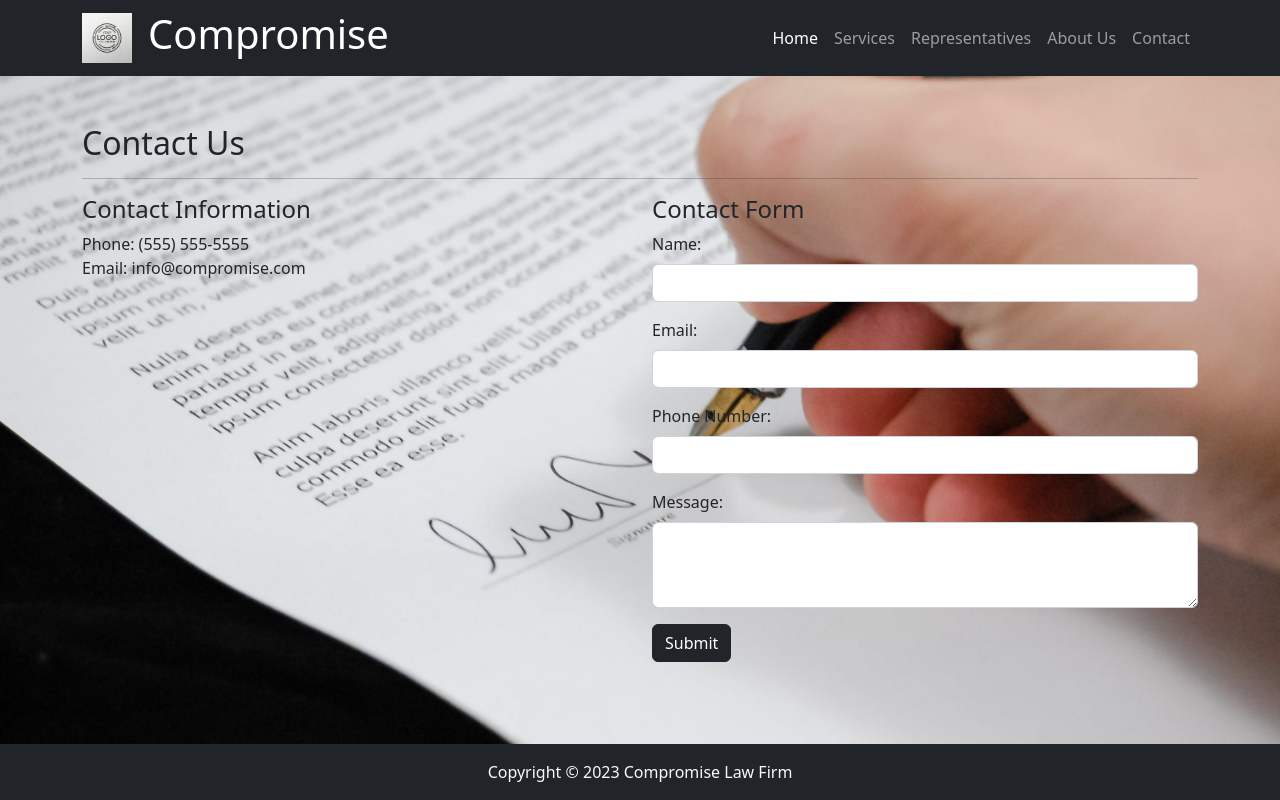
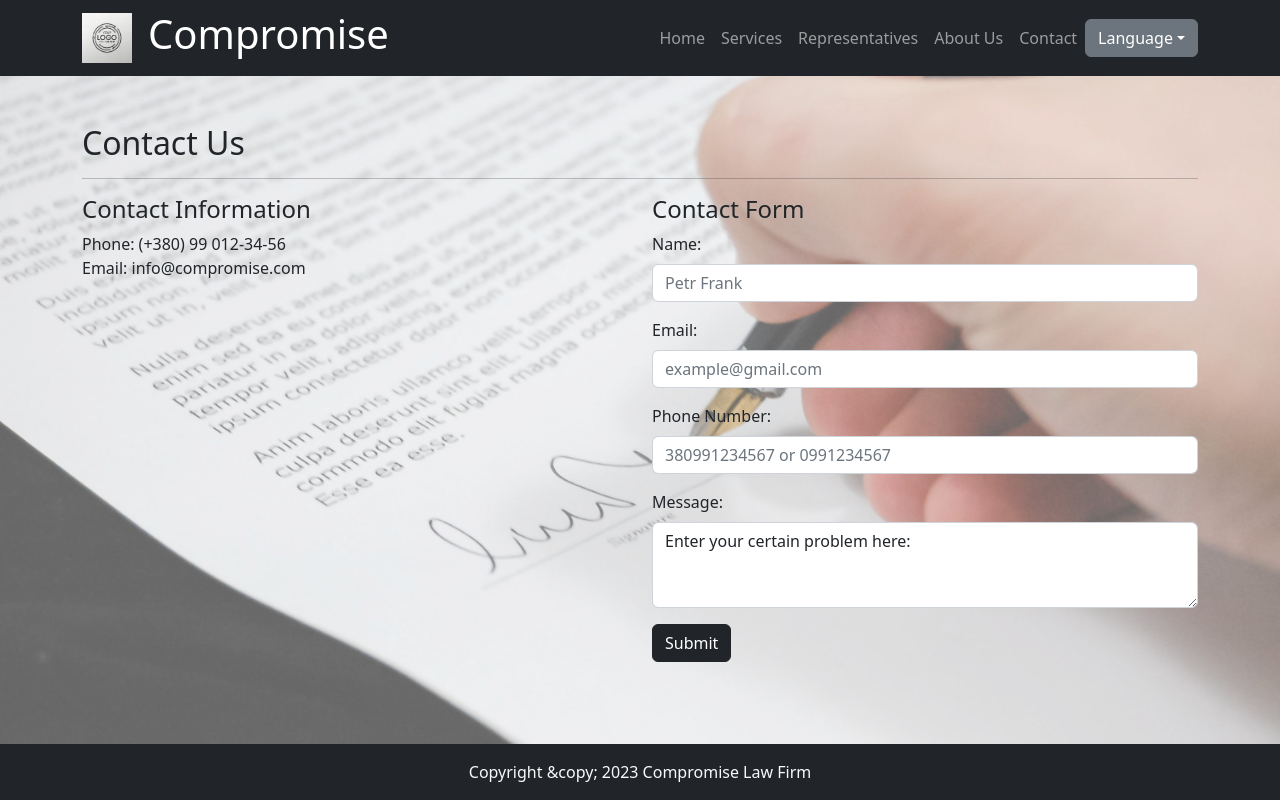
Before and after one commit to DemetrSin/Law-firm-landing, a FastAPI app: page /contact in a window 1280 px wide. Run offline with FastAPI, Linux system fonts and the light colour scheme.

Commit message:
not working (

```diff
--- a/main.py
+++ b/main.py
@@ -1,4 +1,3 @@
-import warnings
 from fastapi import FastAPI, Request, Form, BackgroundTasks, Depends, HTTPException
 from fastapi.responses import HTMLResponse
 from fastapi.staticfiles import StaticFiles
@@ -7,11 +6,14 @@
 
 from send_mail import send_email_background
 
-app = FastAPI(debug=True)
+
+app = FastAPI(debug=False)
 
 app.mount('/static', StaticFiles(directory='static'), name='static')
 
 templates = Jinja2Templates(directory='templates')
+
+supported_languages = ["en_US", "ru_RU"]
 
 
 class ContactForm(BaseModel):
@@ -21,9 +23,7 @@
     message: str
 
     @classmethod
-    def as_form(cls, name: str = Form(), email: EmailStr = Form(), phone: str = Form(),
-                message: str = Form()) -> 'ContactForm':
-        return cls(name=name, email=email, phone=phone, message=message)
+    def as_form(cls, name: str = Form(), email: EmailStr = Form(), phone: str = Form(), message: str = Form()) -> 'ContactForm': return cls(name=name, email=email, phone=phone, message=message)
 
     @field_validator('name')
     @classmethod
@@ -34,11 +34,12 @@
             raise ValueError('String length should not exceed 100 characters')
         return value
 
-    # @field_validator('message')
-    # @classmethod
-    # def message_validator(cls, value: str):
-    #     if len(value) > 1000:
-    #         raise ValueError("Message must contain no more then 1000 characters")
+    @field_validator('message')
+    @classmethod
+    def message_validator(cls, value: str):
+        if len(value) > 1000:
+            raise ValueError("Message must contain no more then 1000 characters")
+        return value
 
 
 class ResponseModel(BaseModel):
@@ -72,8 +73,7 @@
 
 
 @app.post("/contact")
-async def post_contact(background_tasks: BackgroundTasks, request: Request,
-                       form: ContactForm = Depends(ContactForm.as_form)):
+async def post_contact(background_tasks: BackgroundTasks, request: Request, form: ContactForm = Depends(ContactForm.as_form)):
     data = form.model_dump()
     send_email_background(background_tasks, data, request)
     return templates.TemplateResponse('contact_response.html', {'request': request, 'form': form})
--- a/static/styles.css
+++ b/static/styles.css
@@ -1,6 +1,23 @@
-body {
-  background-position: center;
+.background-image {
+  position: fixed;
+  top: 0;
+  left: 0;
+  width: 100%;
+  height: 100%;
+  background-image: url('images/pexels-pixabay-48148.jpg');
+  background-repeat: no-repeat;
   background-size: cover;
+  background-position: center center;
+  z-index: -1;
+  opacity: 0.6;
+}
+
+.jumbotron h1.display-4 {
+  font-weight: normal;
+}
+
+.lead {
+    font-weight: normal;
 }
 
 .card {
@@ -32,19 +49,7 @@
     font-weight: bold;
 }
 
-
-/*textarea, input:invalid {*/
-/*  border: 2px dashed red;*/
-/*}*/
-
-/*input:invalid:required {*/
-/*  background-image: linear-gradient(to right, gray, lightgreen);*/
-/*}*/
-
-/*textarea:invalid:required {*/
-/*  background-image: linear-gradient(to right, gray, lightgreen);*/
-/*}*/
-
-/*textarea, input:valid {*/
-/*  border: 2px solid black;*/
-/*}*/
+.nav-link.selected {
+    background-color: #333;
+    color: #fff;
+}
--- a/templates/base.html
+++ b/templates/base.html
@@ -1,45 +1,59 @@
 <!DOCTYPE html>
-<html lang="en">
+<html lang="{{ lang }}">
 <head>
     <meta charset="UTF-8">
     <meta name="viewport" content="width=device-width, initial-scale=1.0">
-  <title>Compromise Law Firm</title>
+    <title data-i18n="page_title">Compromise Law Firm</title>
     <link rel="stylesheet" href="https://cdn.jsdelivr.net/npm/bootstrap@5.2.2/dist/css/bootstrap.min.css">
     <link rel="stylesheet" href="{{ url_for('static', path='/styles.css') }}">
 </head>
-<body style="background-image: url('static/images/pexels-pixabay-48148.jpg');" class="d-flex flex-column min-vh-100">
-
+<body class="d-flex flex-column min-vh-100">
+<div class="background-image"></div>
 <nav class="navbar navbar-expand-lg navbar-dark bg-dark sticky-top" style="background-color: #333;">
     <div class="container">
         <a class="navbar-brand" href="#">
             <img src="/static/images/223.jpg" alt="Compromise Logo" width="50">
         </a>
-      <h1 style="color: white;">Compromise</h1>
-      <button class="navbar-toggler" type="button" data-bs-toggle="collapse" data-bs-target="#navbarNav" aria-controls="navbarNav" aria-expanded="false" aria-label="Toggle navigation">
+        <h1 style="color: white;" data-i18n="navbar_title">Compromise</h1>
+        <button class="navbar-toggler" type="button" data-bs-toggle="collapse" data-bs-target="#navbarNav"
+                aria-controls="navbarNav" aria-expanded="false" aria-label="Toggle navigation">
             <span class="navbar-toggler-icon"></span>
         </button>
         <div class="collapse navbar-collapse" id="navbarNav">
             <ul class="navbar-nav ms-auto">
                 <li class="nav-item">
-            <a class="nav-link active"
-              aria-current="page" href="{{ url_for('get_home') }}">Home</a>
+                    <a class="nav-link"  active
+                       aria-current="page" href="{{ url_for('get_home') }}" data-i18n="nav_home">Home</a>
                 </li>
                 <li class="nav-item">
                     <a class="nav-link"
-              href="{{ url_for('get_services') }}">Services</a>
+                       href="{{ url_for('get_services') }}" data-i18n="nav_services">Services</a>
                 </li>
                 <li class="nav-item">
-            <a class="nav-link" href="{{ url_for('get_representatives') }}">Representatives</a>
+                    <a class="nav-link" href="{{ url_for('get_representatives') }}" data-i18n="nav_representatives">
+                        Representatives</a>
                 </li>
                 <li class="nav-item">
                     <a class="nav-link"
-              href="{{ url_for('get_about') }}">About Us</a>
+                       href="{{ url_for('get_about') }}" data-i18n="nav_about">About Us</a>
                 </li>
                 <li class="nav-item">
-            <a class="nav-link " href="{{ url_for('get_contact') }}">Contact
+                    <a class="nav-link" href="{{ url_for('get_contact') }}" data-i18n="nav_contact">Contact
                     </a>
                 </li>
             </ul>
+            <div class="dropdown">
+                <button class="btn btn-secondary dropdown-toggle" type="button" id="langDropdown"
+                        data-bs-toggle="dropdown" aria-expanded="false" data-i18n="lang_button">
+                    Language
+                </button>
+                <ul class="dropdown-menu" aria-labelledby="langDropdown">
+                    <li><a class="dropdown-item" id="en" href="?lang=en" onclick="changeLanguage('en')"
+                           data-i18n="lang_english">English</a></li>
+                    <li><a class="dropdown-item" id="ru" href="?lang=ru" onclick="changeLanguage('ru')"
+                           data-i18n="lang_russian">Русский</a></li>
+                </ul>
+            </div>
         </div>
     </div>
 </nav>
@@ -51,10 +65,12 @@
 
 <footer class="py-3 bg-dark text-light mt-auto">
     <div class="container">
-      <p class="text-center mb-0">Copyright &copy; 2023 Compromise Law Firm</p>
+        <p class="text-center mb-0" data-i18n="footer_copyright">Copyright &copy; 2023 Compromise Law Firm</p>
     </div>
 </footer>
 
 <script src="https://cdn.jsdelivr.net/npm/bootstrap@5.2.2/dist/js/bootstrap.bundle.min.js"></script>
+<script src="static/js/trans.js"></script>
+
 </body>
 </html>
--- a/templates/contact.html
+++ b/templates/contact.html
@@ -2,40 +2,51 @@
 {% block content %}
     <section id="contact" class="py-5">
         <div class="container">
-      <h2>Contact Us</h2>
+            <h2 data-i18n="contact_us">Contact Us</h2>
             <hr>
             <div class="row">
                 <div class="col-md-6">
-          <h4>Contact Information</h4>
+                    <h4 data-i18n="contact_information">Contact Information</h4>
                     <ul class="list-unstyled">
-            <li><i class="fa fa-phone"></i> Phone: (555) 555-5555</li>
-            <li><i class="fa fa-envelope"></i> Email: info@compromise.com</li>
+                        <li><i class="fa fa-phone"></i> <span data-i18n="phone_info">Phone: (+380) 99 012-34-56</span>
+                        </li>
+                        <li><i class="fa fa-envelope"></i> <span
+                                data-i18n="email_info">Email: info@compromise.com</span></li>
                     </ul>
                 </div>
                 <div class="col-md-6">
-          <h4>Contact Form</h4>
-          <form action="/contact" method="POST" novalidate>
+                    <h4 data-i18n="contact_form">Contact Form</h4>
+                    <form action="/contact" method="POST">
                         <div class="mb-3">
-              <label for="name" class="form-label">Name:</label>
-              <input type="text" class="form-control" id="name" name="name" required>
+                            <label for="name" class="form-label" data-i18n="name_label">Name:</label>
+                            <input type="text" class="form-control" id="name" name="name" pattern="[A-Za-zА-Яа-яЁё]+"
+                                   title="Please enter only letters" required placeholder="Petr Frank"
+                                   data-i18n="name_placeholder">
                         </div>
                         <div class="mb-3">
-              <label for="email" class="form-label">Email:</label>
-              <input type="email" class="form-control" id="email" name="email" required>
+                            <label for="email" class="form-label" data-i18n="email_label">Email:</label>
+                            <input type="email" class="form-control" id="email" name="email" required
+                                   placeholder="example@gmail.com" data-i18n="email_placeholder">
                         </div>
                         <div class="mb-3">
-              <label for="phone" class="form-label">Phone Number:</label>
-              <input type="tel" class="form-control" id="phone" name="phone" required>
-              <div class="invalid-feedback">Please enter a valid phone number.</div>
+                            <label for="phone" class="form-label" data-i18n="phone_label">Phone Number:</label>
+                            <input type="tel" class="form-control" id="phone" name="phone" pattern="[0-9]+"
+                                   minlength="10" maxlength="12" required placeholder="380991234567 or 0991234567"
+                                   data-i18n="phone_placeholder">
+                            <div class="invalid-feedback" data-i18n="phone_invalid_feedback">Please enter a valid phone
+                                number.
+                            </div>
                         </div>
                         <div class="mb-3">
-              <label for="message" class="form-label">Message:</label>
-              <textarea class="form-control" id="message" name="message" rows="3" required></textarea>
+                            <label for="message" class="form-label" data-i18n="message_label">Message:</label>
+                            <textarea class="form-control" id="message" name="message" rows="3" minlength="2"
+                                      maxlength="1000" required placeholder="Enter your certain problem here:"
+                                      data-i18n="message_placeholder"></textarea>
                         </div>
-            <button type="submit" class="btn btn-dark">Submit</button>
+                        <button type="submit" class="btn btn-dark" data-i18n="submit_button">Submit</button>
                     </form>
                 </div>
             </div>
         </div>
     </section>
-{% endblock content %}
+{% endblock %}
```
Also changed, not shown: send_mail.py (+3 -4 lines), templates/contact_response.html (+7 -10 lines), templates/home.html (+5 -6 lines), templates/representatives.html (+11 -11 lines), 1 other file. Lines whose indentation alone changed are shown as unchanged.
